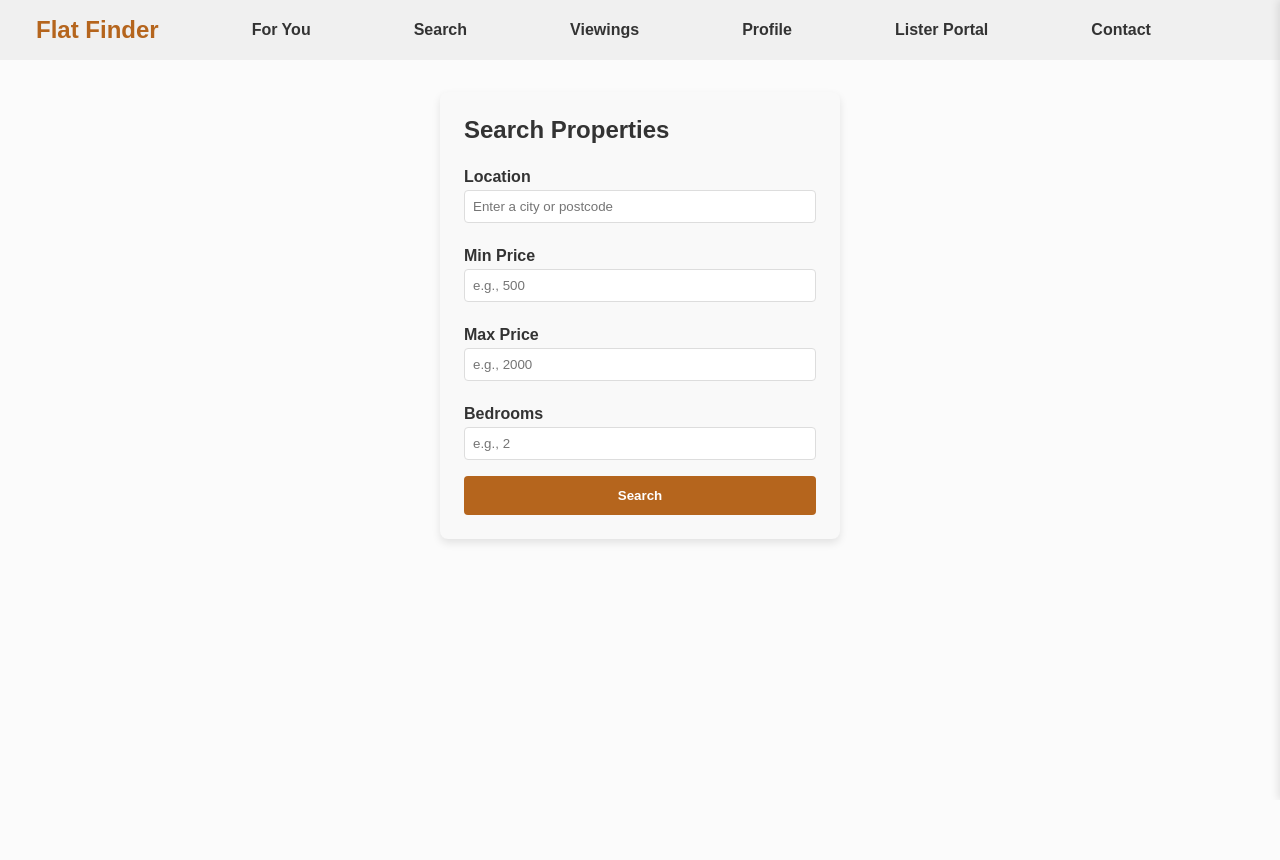
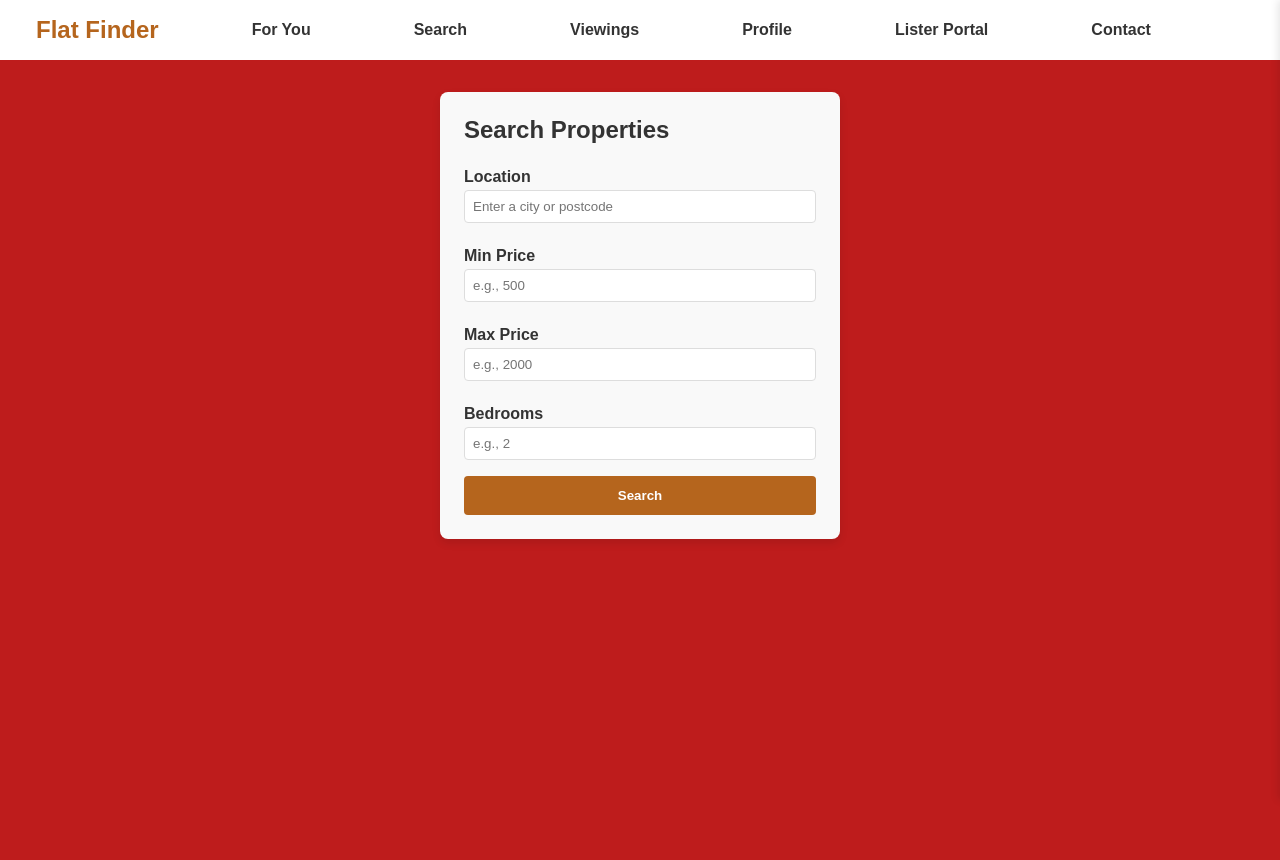
Before and after one commit to cooperkeenan/FlatFinder, a Flask app: page /search in a window 1280 px wide. Before the commit the page ends 797 px from the top, so only its background shows below. Run offline with Flask 3, Linux system fonts and the light colour scheme.

Commit message:
Search result background working

```diff
--- a/static/for_you.css
+++ b/static/for_you.css
@@ -3,7 +3,7 @@
     display: flex;
     flex-direction: column;
     align-items: center;
-    background-color: #fff;
+    background-color: var(--background-color);
 }
 
 .property-card {
--- a/static/nav.css
+++ b/static/nav.css
@@ -8,12 +8,12 @@
 
 body {
     color: #333;
-    background-color: #fbfbfb;
+    background-color: #ffffff;
 }
 
 /* Navigation Bar */
 header {
-    background-color: #f0f0f0;
+    background-color: #ffffff;
     padding: 1rem;
     position: relative;
     z-index: 20; /* Ensure header stays above the sliding menu */
@@ -29,11 +29,11 @@ nav {
     font-weight: bold;
     font-size: 1.5rem;
     margin-left: 20px;
-    color: #b5651d;
+    color: var(--primary-color);
 }
 
 .logo a {
-    color: #b5651d;
+    color: var(--primary-color);
     text-decoration: none;
 }
 
@@ -58,7 +58,7 @@ nav {
 }
 
 .nav-links a:hover {
-    color: #b5651d;
+    color: var(--primary-color-hover);
 }
 
 /* Hamburger Menu Button */
@@ -67,7 +67,7 @@ nav {
     background: none;
     border: none;
     font-size: 1.5rem;
-    color: #b5651d; /* Matches the logo color */
+    color: var(--primary-color);
     cursor: pointer;
     padding: 10px;
     position: absolute;
@@ -78,7 +78,7 @@ nav {
 }
 
 .hamburger:hover {
-    color: #944a17; /* Slightly darker on hover */
+    color: var(--primary-color-hover);
 }
 
 .hamburger i {
--- a/static/profile.css
+++ b/static/profile.css
@@ -21,12 +21,12 @@
 
 .tab-button:hover {
     background-color: #e1e1e1;
-    color: #b5651d;
+    color: var(--primary-color-hover);
 }
 
 .tab-button.active {
     background-color: #fff;
-    color: #b5651d;
+    color: var(--primary-color);
     box-shadow: 0 2px 4px rgba(0,0,0,0.2);
     border-style: solid;
     border-width: 1px;
--- a/static/property.css
+++ b/static/property.css
@@ -57,7 +57,7 @@
 }
 
 .price {
-    color: #b5651d;
+    color: var(--primary-color);
     font-size: 40px;
     font-weight: bold;
 }
@@ -98,7 +98,7 @@
 
 .divider {
     height: 1px;
-    background-color: #b5651d;
+    background-color: var(--primary-color);
     width: 100%;
     margin: 20px 0;
 }
@@ -154,7 +154,7 @@
     width: 100vw;
     height: 100vh;
     overflow: hidden;
-    background-color: rgba(0, 0, 0, 0.9);
+    background-color: var(--modal-background);
 }
 
 
--- a/static/search.css
+++ b/static/search.css
@@ -1,11 +1,27 @@
+html, body {
+    margin: 0;
+    padding: 0;
+    box-sizing: border-box;
+    background-color: var(--background-color);
+    font-family: Arial, sans-serif;
+  }
+
+* {
+    box-sizing: border-box;
+}
+
+
+
 /* Search Page Layout */
 .search-page {
+    min-height: 100vh;     /* Fill at least 100% of the viewport height */
     display: flex;
     flex-direction: column;
     align-items: center;
     padding: 2rem;
     text-align: left;
 }
+
 
 /* Search Form */
 .search-form {
@@ -140,14 +156,8 @@
     padding: 20px;
     display: flex;
     flex-direction: column;
-    align-items: center;
-}
-
-.search-results-page {
-    padding: 20px;
-    display: flex;
-    flex-direction: column;
     align-items: flex-start;
+    background-color: var(--background-color);
 }
 
 /* Results List Styling */
@@ -204,7 +214,7 @@
 
 .results-details h3 {
     margin-top: 6px;
-    color: #b5651d;
+    color: var(--primary-color);
     font-size: 1.4rem;
 }
 
@@ -253,7 +263,7 @@
     padding: 8px 10px;
     font-size: 16px;
     color: #fff;
-    background-color: #b5651d;
+    background-color: var(--primary-color);
     border: none;
     cursor: pointer;
     display: flex;
@@ -268,7 +278,7 @@
 }
 
 .save-btn:hover {
-    background-color: #944a17;
+    background-color: var(--primary-color-hover);
 }
 
 
@@ -391,7 +401,7 @@
 /* Full-width search button on mobile */
 .mobile-search-btn {
     width: 100%;
-    background-color: #b5651d;
+    background-color: var(--primary-color);
     color: #fff;
     border: none;
     border-radius: 15px;
@@ -402,7 +412,7 @@
 }
 
 .mobile-search-btn:hover {
-    background-color: #8a4910;
+    background-color: var(--primary-color-hover)
 }
 
 
--- a/static/styles.css
+++ b/static/styles.css
@@ -1,3 +1,18 @@
+:root {
+    --primary-color: #b5651d;        /* Main brand color */
+    --primary-color-hover: #944a17; /* Hover state for buttons */
+    --secondary-color: #464646;     /* Secondary text color */
+    --accent-color: #696969;        /* Accent text color */
+    --background-color: #be1c1c;    /* f7f3f3*/
+    --modal-background: rgba(0, 0, 0, 0.9); /* Modal background */
+    --divider-color: #b5651d;       /* Divider line color */
+    --button-text-color: #fff;      /* Button text */
+    --input-border-color: #666;     /* Input border color */
+    --input-text-color: #666;       /* Input text color */
+}
+
+
+
 /* Basic Reset & Body */
 * {
     margin: 0;
@@ -7,8 +22,9 @@
 body {
     font-family: Arial, sans-serif;
     color: #333;
-    background-color: #fbfbfb;
+    background-color: var(--background-color);
 }
+
 
 /* Home Section */
 .home {
@@ -99,7 +115,7 @@ body {
     gap: 2rem;
     padding: 2rem 1rem;
     margin-top: 60px;
-    background-color: #fbfbfb;
+    background-color: var(--background-color);
 
     /* Constrain total width and center the grid on the page */
     max-width: 1200px;
```
